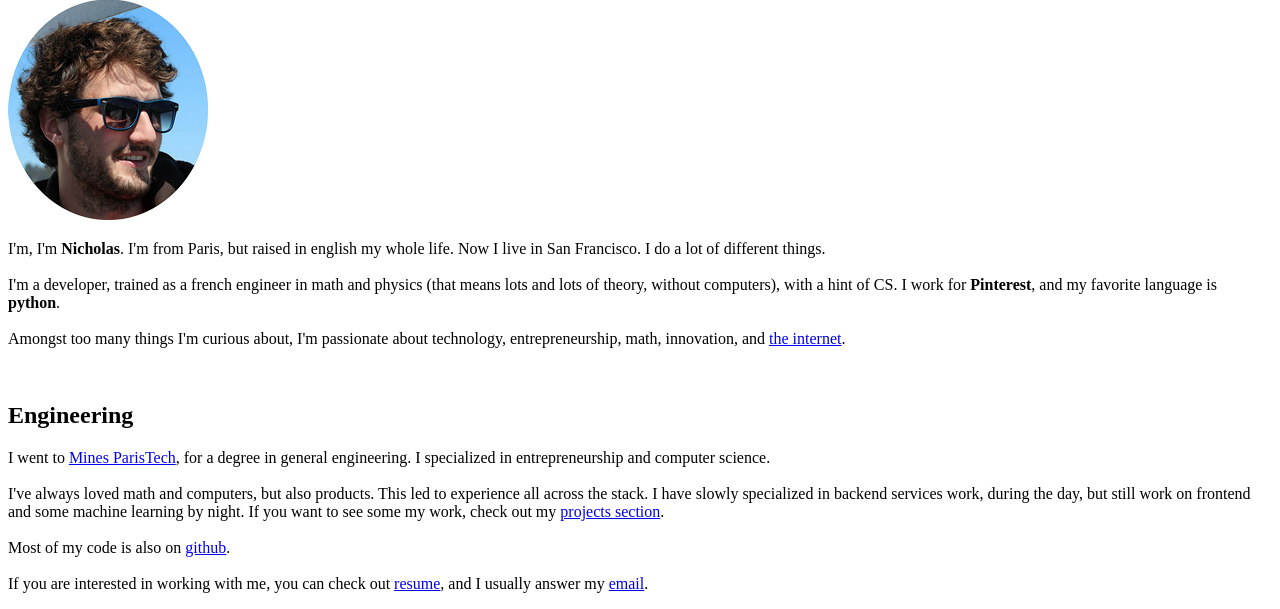
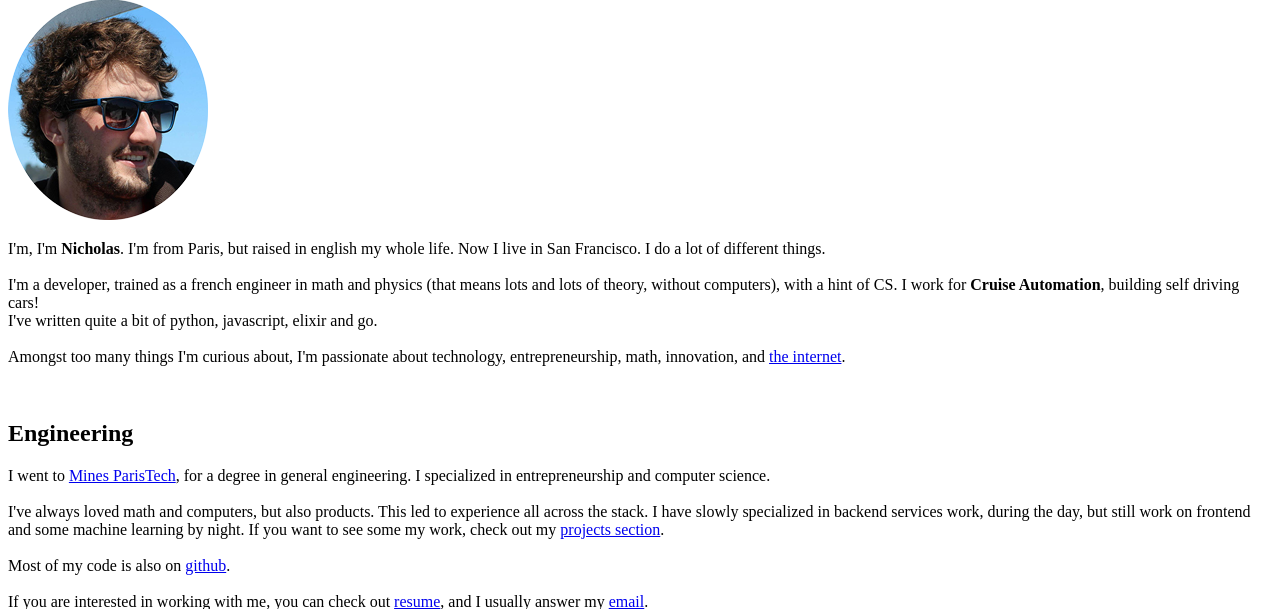
Before and after one commit to nichochar/blog, a Flask app: page /about in a window 1280 px wide. Shown: the part 107-716 px from the top of the page. Run offline with Flask 2, Linux system fonts and the light colour scheme; some libraries are stand-ins or nearby versions.

Commit message:
Add Cruise instead of Pinterest on my website

```diff
--- a/blog/templates/about.html
+++ b/blog/templates/about.html
@@ -6,7 +6,10 @@
 <p>I'm, I'm <b>Nicholas</b>. I'm from Paris, but raised in english my whole life. Now I live in San Francisco.
 I do a lot of different things.
 </br></br>
-I'm a developer, trained as a french engineer in math and physics (that means lots and lots of theory, without computers), with a hint of CS. I work for <b>Pinterest</b>, and my favorite language is <b>python</b>.
+I'm a developer, trained as a french engineer in math and physics (that means lots and lots of theory, without computers), with a hint of CS. I work for <b>Cruise Automation</b>, building self driving cars!
+</br>
+I've written quite a bit of python, javascript, elixir and go.
+
 </br></br>
 Amongst too many things I'm curious about, I'm passionate about technology, entrepreneurship, math, innovation, and <a href="{{ url_for('static', filename='img/welcome-to-the-internet.jpg') }}">the internet</a>.
 </p>
```
